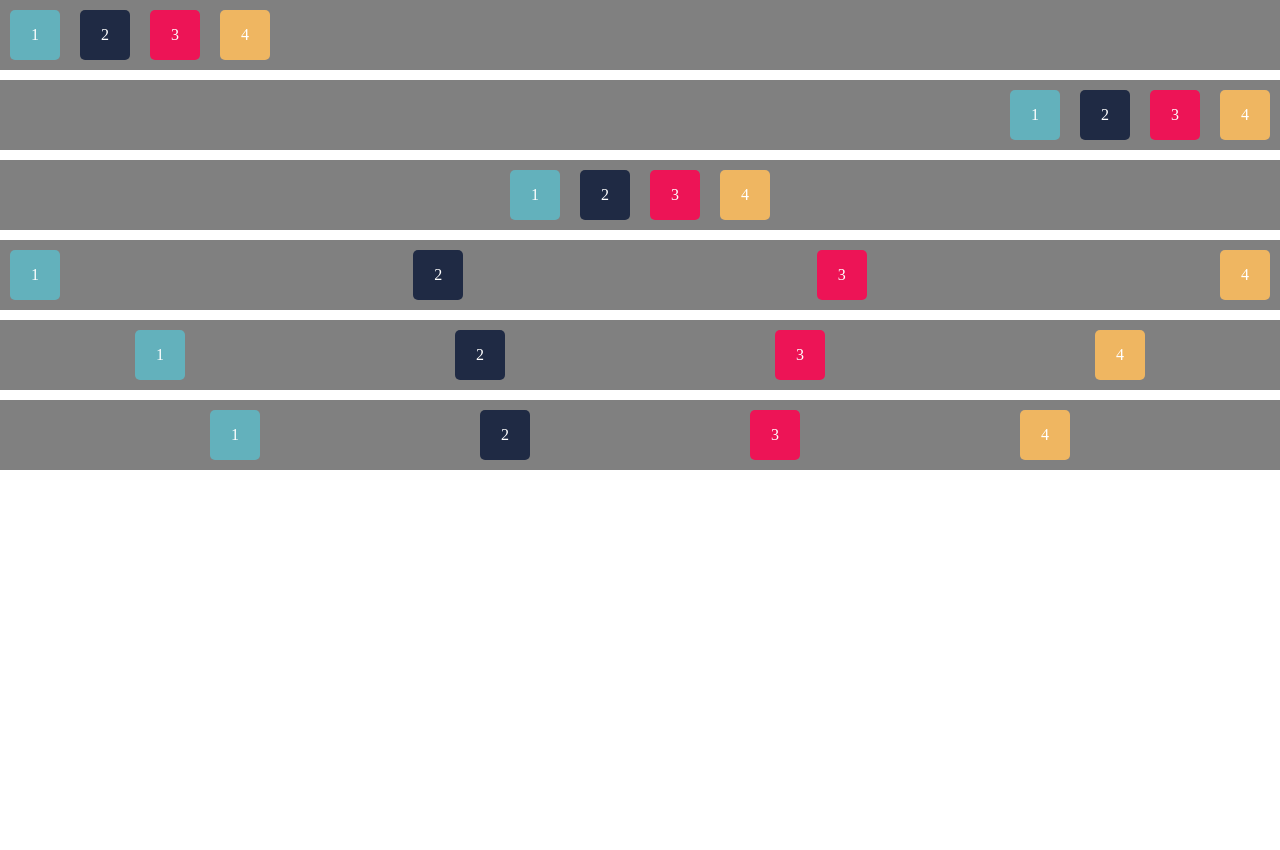
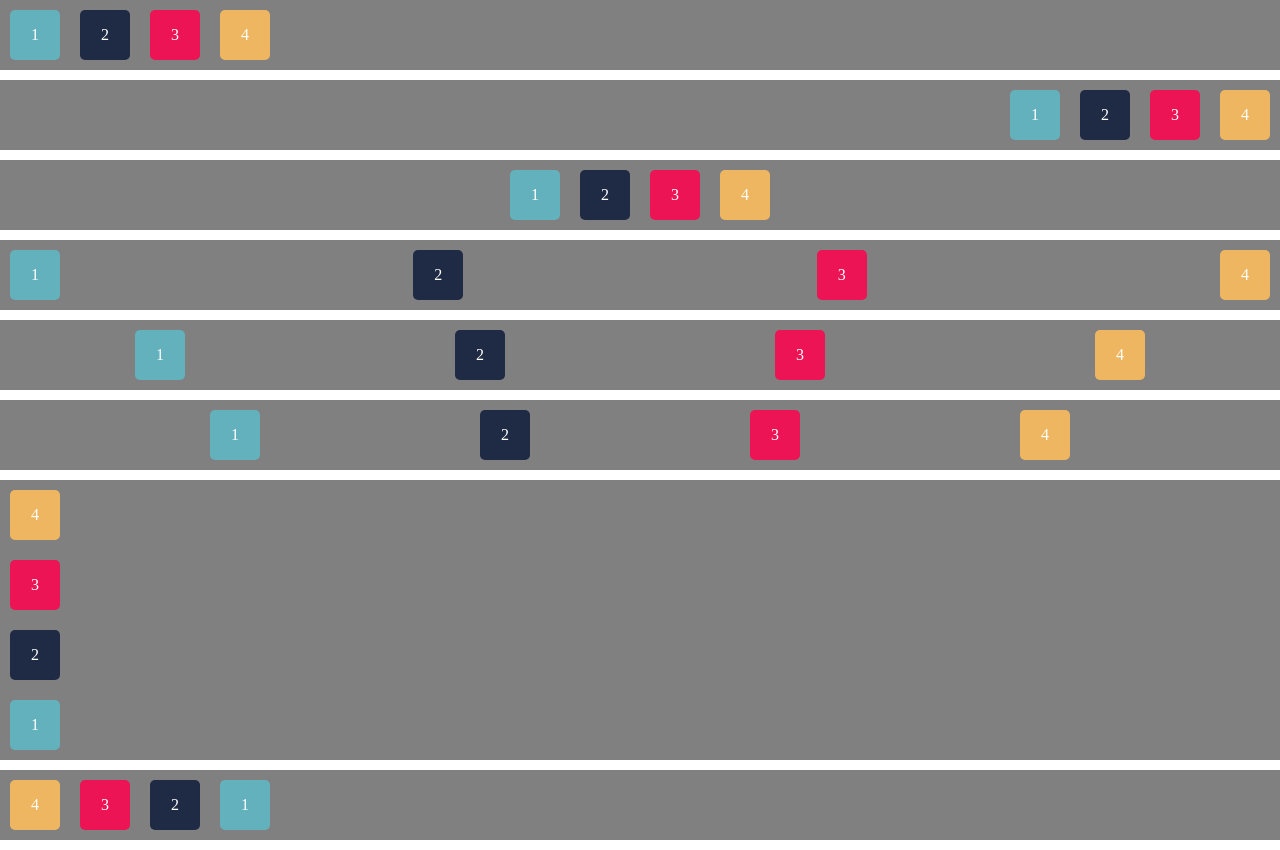
Before and after one commit to gustavodesantanadev/exercicio-flex-box, a plain HTML site: page index.html in a window 1280 px wide. Before the commit the page ends 800 px from the top, so only its background shows below. Drawn offline with Linux system fonts and the light colour scheme.

Commit message:
exercicios

```diff
--- a/css/style.css
+++ b/css/style.css
@@ -64,3 +64,12 @@
 .space-nome{
     justify-content: space-evenly;
 }
+
+.exercicioB{
+    flex-direction: column-reverse;
+}
+
+.desafio{
+    flex-direction: row-reverse;
+    justify-content:start;
+}
--- a/index.html
+++ b/index.html
@@ -49,5 +49,19 @@
         <div class="filho rosa">3</div>
         <div class="filho amarelo">4</div>
     </div>
+
+    <div class="container exercicioB">
+        <div class="filho azul-claro">1</div>
+        <div class="filho azul-escuro">2</div>
+        <div class="filho rosa">3</div>
+        <div class="filho amarelo">4</div>
+    </div>
+
+    <div class="container desafio">
+        <div class="filho azul-claro">1</div>
+        <div class="filho azul-escuro">2</div>
+        <div class="filho rosa">3</div>
+        <div class="filho amarelo">4</div>
+    </div>
 </body>
 </html>
```
